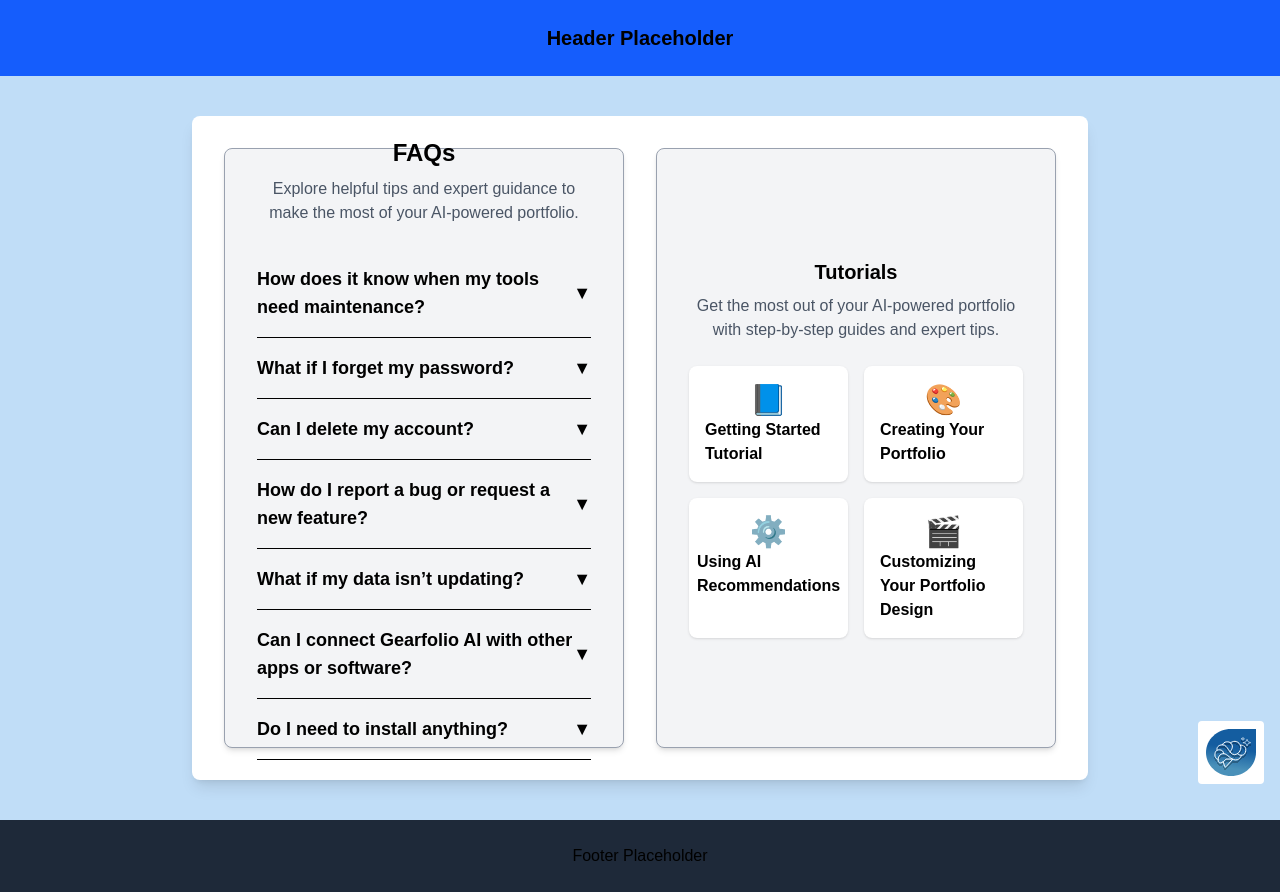
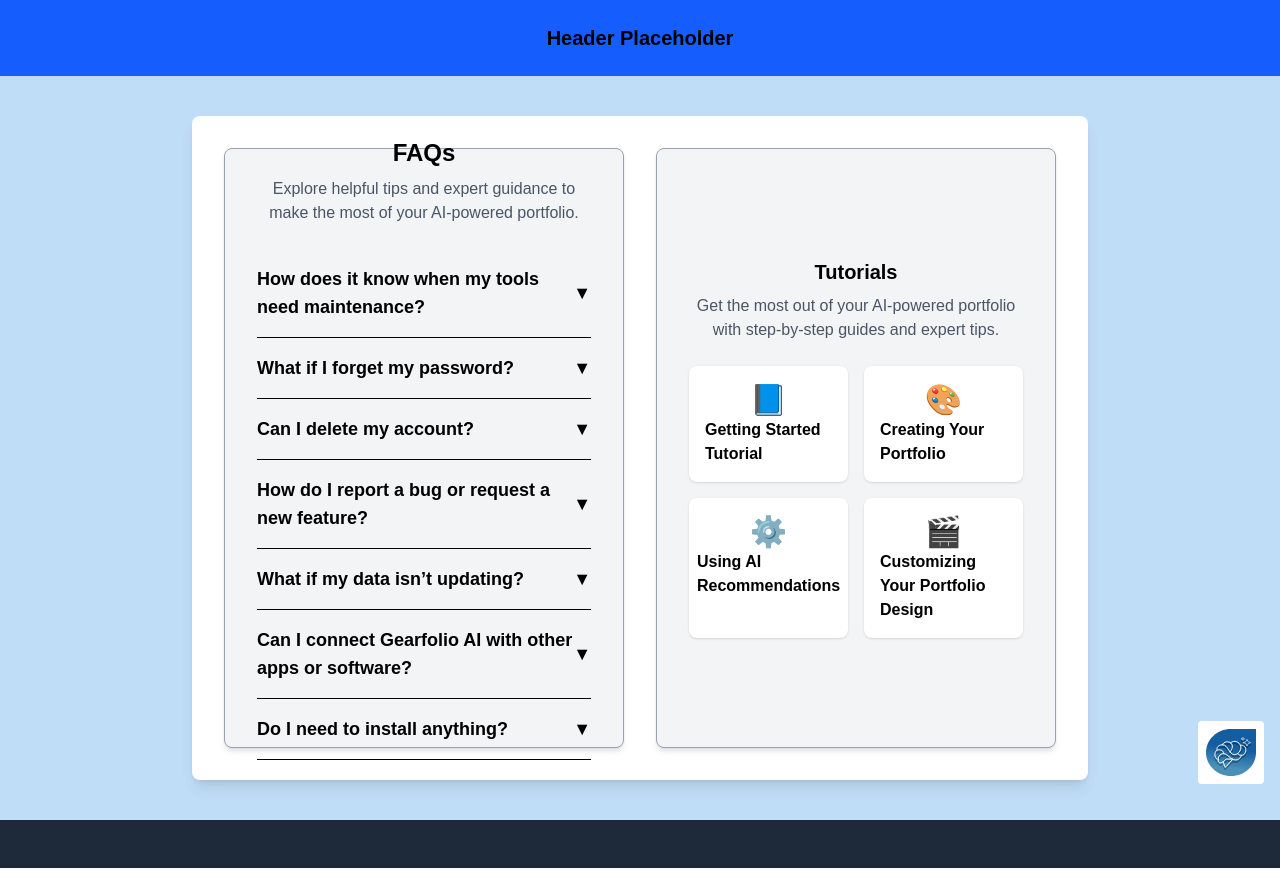
Before and after one commit to ICPEP-SE-CITU/GearFolio, a Next.js app: page /help-support in a window 1280 px wide. After the commit the page ends 868 px from the top, so only its background shows below. Built offline with nearby package versions, Linux system fonts and the light colour scheme.

Commit message:
replaced temporary footer

```diff
--- a/src/app/(routes)/help-support/page.js
+++ b/src/app/(routes)/help-support/page.js
@@ -1,6 +1,7 @@
 'use client';
 
 import { useState } from 'react';
+import footer from '../../layout/Footer';
 
 function FAQItem({ question, answer, activeIndex, index, setActiveIndex }) {
   const isOpen = activeIndex === index;
@@ -80,7 +81,7 @@ export default function FAQPage() {
       </main>
 
       <footer className="bg-gray-800 p-6 text-center">
-        Footer Placeholder
+
       </footer>
     </div>
   );
```
Also changed, not shown: package.json (+4 -4 lines).
